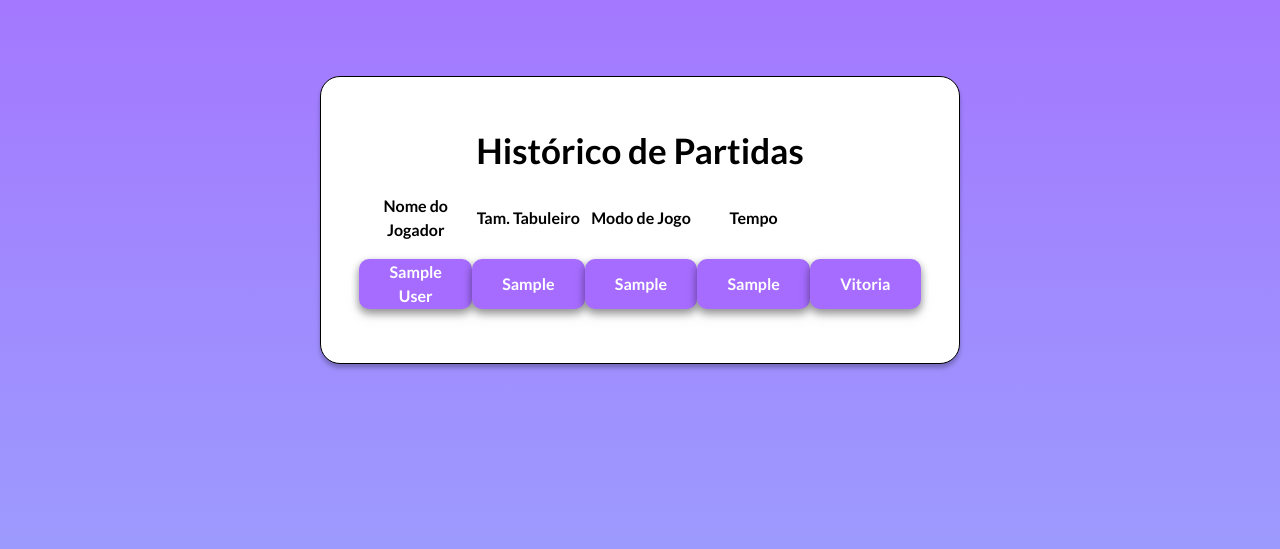
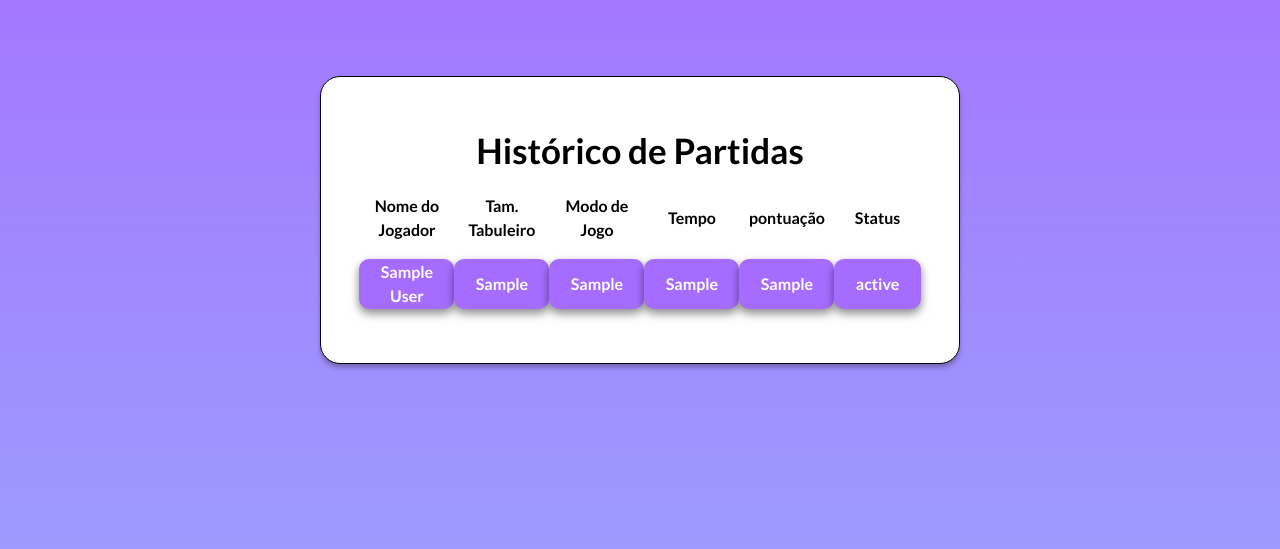
Before and after one commit to lutireh/JogoMemoriaWeb, a PHP site: page /historico.php in a window 1280 px wide. Shown: the part 194-743 px from the top of the page. Run offline with PHP 8.4, Linux system fonts and the light colour scheme; the visitor is signed in with stand-in values (Sample User, id 1); tables that the repository leaves empty or names only in its code hold one stand-in row (values such as "Sample post"); some libraries are stand-ins or nearby versions.

Commit message:
adicinando pontuação e status no bd

```diff
--- a/conexao.php
+++ b/conexao.php
@@ -15,7 +15,7 @@ catch (PDOException $e) {
     if($result==1){
         $pdo = new PDO("mysql:host=$server; dbname=Teste", "$usuario", "$senha");
         $sql_create_table_pessoa = "CREATE TABLE Pessoa( pessoa_id int AUTO_INCREMENT, nome varchar(50), usuario varchar(50), senha varchar(50), data_nascimento varchar(10), cpf varchar(11), telefone varchar(12), email varchar(50), PRIMARY KEY (pessoa_id) )";
-        $sql_create_table_partida = "CREATE TABLE partida( pessoa_id int, partida_id int AUTO_INCREMENT, modo_jogo varchar(15), tam_tabuleiro varchar(3), tempo_partida time NULL, PRIMARY KEY (partida_id) )";
+        $sql_create_table_partida = "CREATE TABLE partida( pessoa_id int, partida_id int AUTO_INCREMENT, modo_jogo varchar(15), tam_tabuleiro varchar(3), tempo_partida time NULL, pontuacao int NULL, status varchar(10) NULL, PRIMARY KEY (partida_id) )";
         $pdo->exec($sql_create_table_pessoa);
         $pdo->exec($sql_create_table_partida);
     }
--- a/historico.php
+++ b/historico.php
@@ -44,14 +44,15 @@
             <table>
                 <?php
                 if ($result->rowCount() >= 1) {
-                    echo "<tr><th>Nome do Jogador</th><th>Tam. Tabuleiro</th><th>Modo de Jogo</th><th>Tempo</th></tr>";
+                    echo "<tr><th>Nome do Jogador</th><th>Tam. Tabuleiro</th><th>Modo de Jogo</th><th>Tempo</th><th>pontuação</th><th>Status</th></tr>";
                     while ($dados = $result->fetch(PDO::FETCH_ASSOC)) {
                         echo "<tr>";
                         echo "<td>$_SESSION[nome]</td>";
                         echo "<td>$dados[tam_tabuleiro]</td>";
                         echo "<td>$dados[modo_jogo]</td>";
                         echo "<td>$dados[tempo_partida]</td>";
-                        echo "<td>Vitoria</td>";
+                        echo "<td>$dados[pontuacao]</td>";
+                        echo "<td>$dados[status]</td>";
                     }
                 } else
                     echo ("<br><br><h2>Não Possui Jogos</h2><br><br>");
--- a/mododejogo.php
+++ b/mododejogo.php
@@ -55,7 +55,7 @@
 
                         <div class="radio-container">
                             <label for="contraTempo">
-                                <input type="radio" id="contraTempo" value="contraTempo" name="radio" data-time />
+                                <input type="radio" id="contraTempo" value="Contra_Tempo" name="radio" data-time />
                                 <div class="custom-radio">
                                     <span class="checkmark"></span>
                                 </div>
--- a/selections.php
+++ b/selections.php
@@ -8,7 +8,7 @@ $tam_tabuleiro = $object->{'selectedGame'};
 $modo_jogo = $object->{'selectedSize'};
 
 if(isset($tam_tabuleiro) and isset($modo_jogo)){
-    $sql_insert_partida = "INSERT INTO partida VALUES ('$_SESSION[pessoa_id]',NULL,'$tam_tabuleiro','$modo_jogo','00:00:39')";
+    $sql_insert_partida = "INSERT INTO partida VALUES ('$_SESSION[pessoa_id]',NULL,'$tam_tabuleiro','$modo_jogo',NULL, 0,'Derrota')";
     $pdo->query($sql_insert_partida);
 }
 ?>
--- a/time.php
+++ b/time.php
@@ -5,7 +5,7 @@ $object= json_decode(file_get_contents("php://input"));
 $time = $object->{'time'};
 
 if (isset($time)) {
-    $sql_update_time = "UPDATE partida SET tempo_partida = '$time' WHERE partida_id= (SELECT partida_id FROM partida WHERE pessoa_id = '$_SESSION[pessoa_id]' ORDER BY partida_id DESC LIMIT 1)";
+    $sql_update_time = "UPDATE partida SET tempo_partida = '$time', status = 'Vitoria' WHERE partida_id= (SELECT partida_id FROM partida WHERE pessoa_id = '$_SESSION[pessoa_id]' ORDER BY partida_id DESC LIMIT 1)";
     $pdo->exec($sql_update_time);
 }
 ?>
```
